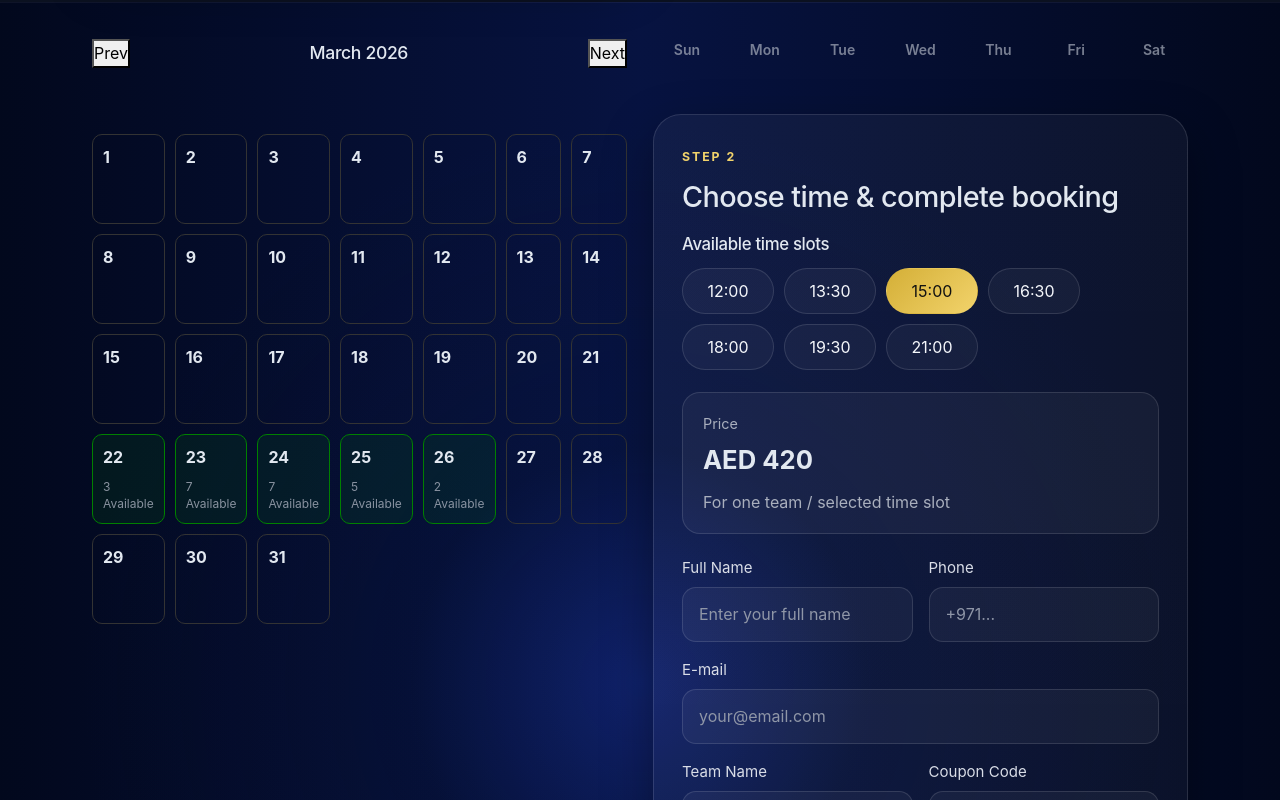
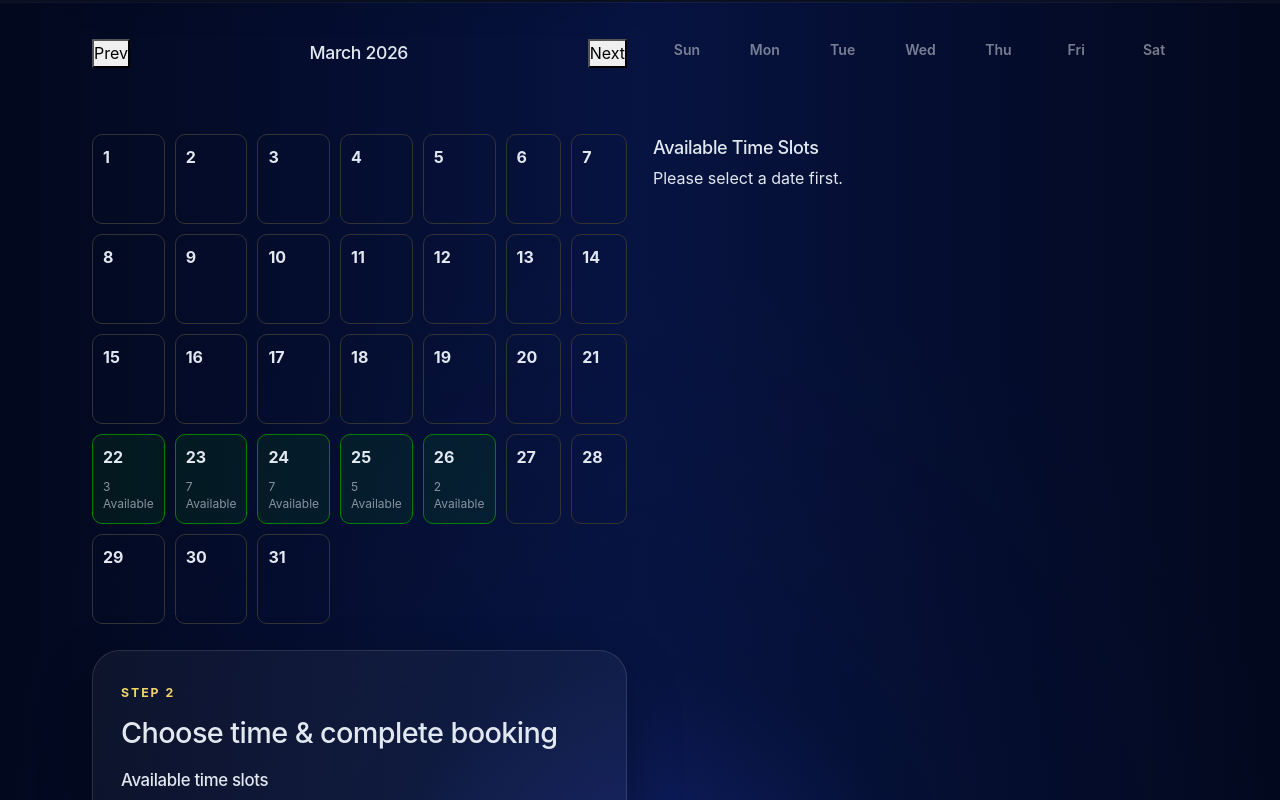
Before and after one commit to kiumars609/escape-finder, a React (Vite) app: page /room/1 in a window 1280 px wide. Shown: the part 840-1640 px from the top of the page. Built offline with nearby package versions, Linux system fonts and the light colour scheme.

Commit message:
Edit calendar

```diff
--- a/src/Pages/Room/Booking/Calendar/Calendar.jsx
+++ b/src/Pages/Room/Booking/Calendar/Calendar.jsx
@@ -36,6 +36,23 @@ export default function Calendar() {
     "2026-03-25": 5,
     "2026-03-26": 2,
   };
+
+  const slotsByDate = {
+    "2026-03-22": ["12:00", "14:30", "17:00"],
+    "2026-03-23": ["11:00", "13:30", "15:00", "18:00", "20:30"],
+    "2026-03-24": ["12:30", "16:00", "19:00"],
+    "2026-03-25": ["10:00", "14:00"],
+    "2026-03-26": ["13:00", "15:30", "21:00"],
+  };
+
+  const selectedDateString =
+    selectedDate !== null
+      ? `${year}-${String(month + 1).padStart(2, "0")}-${String(selectedDate).padStart(2, "0")}`
+      : null;
+
+  const selectedSlots = selectedDateString
+    ? slotsByDate[selectedDateString] || []
+    : [];
 
   const gridCalendar = calendarDays.map((day, index) => {
     const dateString =
@@ -83,6 +100,25 @@ export default function Calendar() {
       </div>
       <div className="calendar-grid">{gridCalendar}</div>
 
+
+
+      <div className="slots-section">
+        <h3>Available Time Slots</h3>
+
+        {selectedDate === null ? (
+          <p>Please select a date first.</p>
+        ) : selectedSlots.length > 0 ? (
+          <div className="slot-list">
+            {selectedSlots.map((slot, index) => (
+              <button key={index} className="slot-btn">
+                {slot}
+              </button>
+            ))}
+          </div>
+        ) : (
+          <p>No time slots available for this date.</p>
+        )}
+      </div>
       {/* <div className="calendar-card">
         <div className="section-head">
           <span className="section-kicker">Step 1</span>
--- a/src/Pages/Room/style.css
+++ b/src/Pages/Room/style.css
@@ -720,3 +720,23 @@ textarea {
   font-size: 12px;
   opacity: 0.8;
 }
+
+.slots-section {
+  margin-top: 24px;
+}
+
+.slot-list {
+  display: flex;
+  flex-wrap: wrap;
+  gap: 10px;
+  margin-top: 12px;
+}
+
+.slot-btn {
+  padding: 10px 14px;
+  border: 1px solid #444;
+  background: transparent;
+  color: white;
+  border-radius: 10px;
+  cursor: pointer;
+}
```
